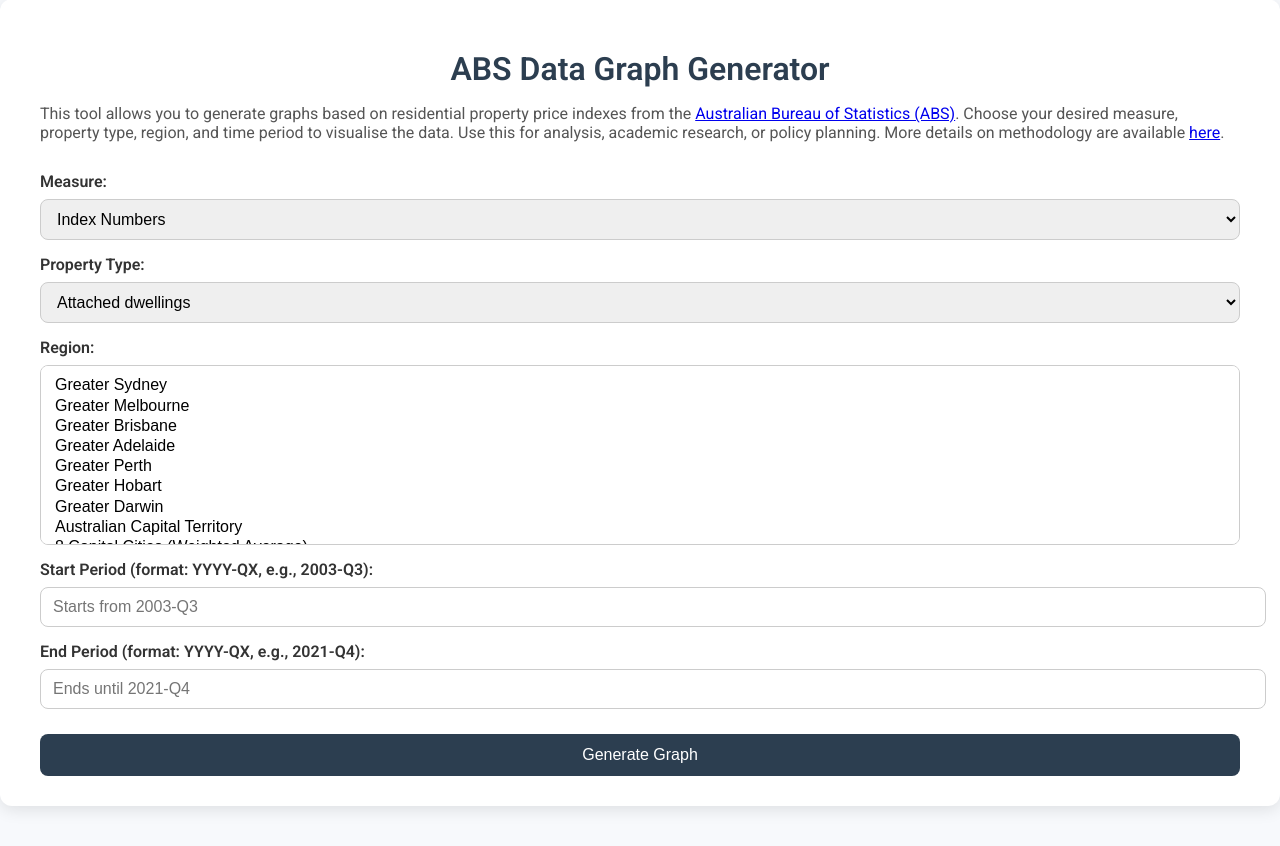
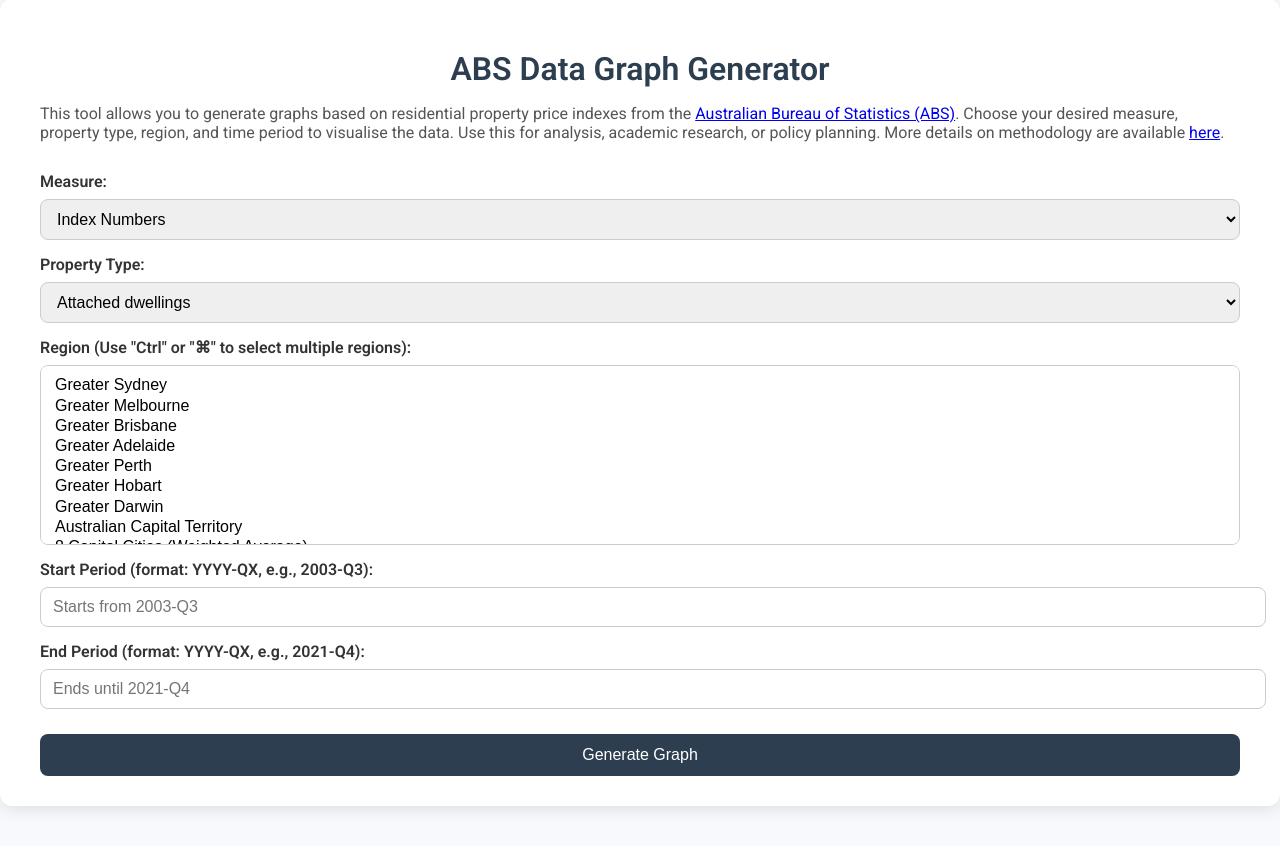
Before and after one commit to EthanYifanJu/Australian-Property-Price-Trends, a Flask app: page / in a window 1280 px wide. Shown: the part 92-938 px from the top of the page. Run offline with Flask 3, Linux system fonts and the light colour scheme.

Commit message:
region multiple choices hint text

```diff
--- a/src/templates/index.html
+++ b/src/templates/index.html
@@ -135,7 +135,7 @@
                 <option value="3" {% if request.form.get('property_type') == '3' %}selected{% endif %}>Residential property</option>
             </select>
 
-            <label for="region">Region:</label>
+            <label for="region">Region (Use "Ctrl" or "⌘" to select multiple regions):</label>
             <select name="region" id="region" multiple>
                 {% set selected_regions = request.form.getlist('region') %}
                 <option value="1GSYD" {% if '1GSYD' in selected_regions %}selected{% endif %}>Greater Sydney</option>
```
